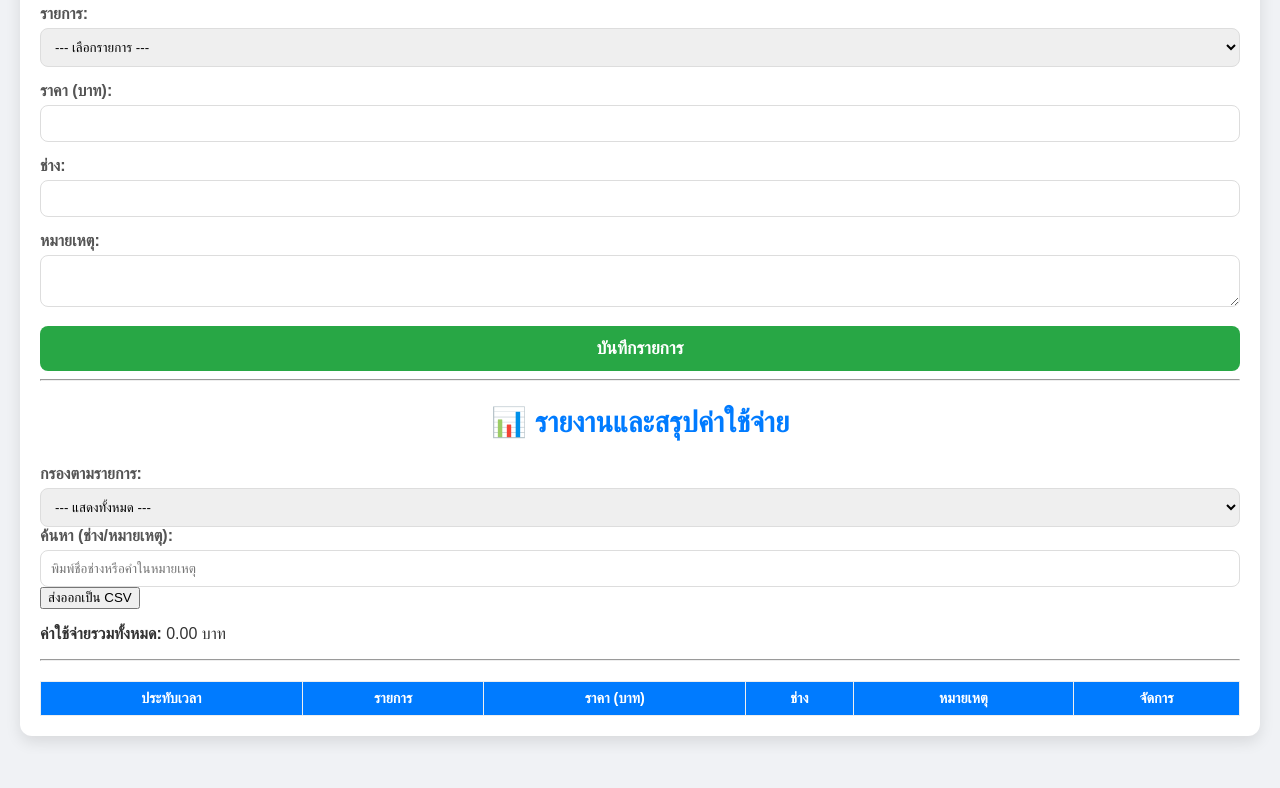
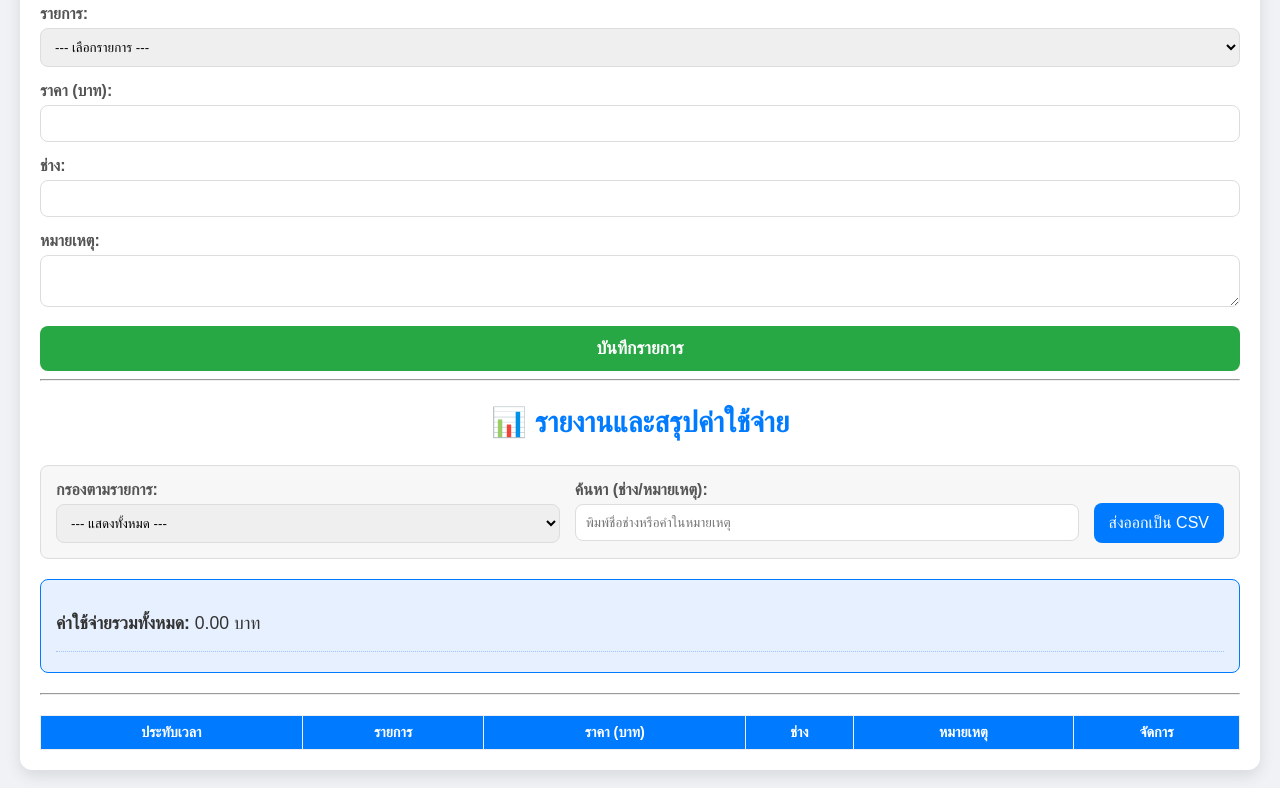
Before and after one commit to witsaoo-jpg/home, a plain HTML site: page index.html in a window 1280 px wide. Shown: the part 112-900 px from the top of the page. Before the commit the page ends 866 px from the top, so only its background shows below. Drawn offline with Linux system fonts and the light colour scheme; some packages are replaced by stand-ins of ours; a script that the page names is missing.

Commit message:
Update style.css

```diff
--- a/style.css
+++ b/style.css
@@ -148,3 +148,74 @@ button[type="submit"] {
         margin: 2px 1%;
     }
 }
+/* โค้ด CSS เดิม (สำหรับการจัดหน้า Responsive) ... */
+
+/* === เพิ่ม CSS สำหรับส่วนควบคุมและสรุป === */
+.controls-container {
+    display: flex;
+    flex-wrap: wrap; /* ให้ขึ้นบรรทัดใหม่ได้ในจอเล็ก */
+    gap: 15px;
+    margin-bottom: 20px;
+    padding: 15px;
+    border: 1px solid #ddd;
+    border-radius: 8px;
+    background-color: #f7f7f7;
+}
+
+.filter-group {
+    flex: 1;
+    min-width: 250px; /* ความกว้างขั้นต่ำของช่องกรอง/ค้นหา */
+}
+
+#exportCsvBtn {
+    background-color: #007bff; /* สีน้ำเงินสำหรับการส่งออก */
+    color: white;
+    padding: 10px 15px;
+    border: none;
+    border-radius: 8px;
+    cursor: pointer;
+    font-size: 1em;
+    height: 40px; /* กำหนดความสูงให้เท่ากับ input */
+    width: 100%; /* ให้เต็มความกว้างในจอเล็ก */
+    align-self: flex-end; /* จัดปุ่มให้อยู่ล่างสุดใน flex item */
+}
+
+#exportCsvBtn:hover {
+    background-color: #0056b3;
+}
+
+#summary-area {
+    margin: 20px 0;
+    padding: 15px;
+    border: 1px solid #007bff;
+    border-radius: 8px;
+    background-color: #e6f0ff; /* สีฟ้าอ่อนสำหรับเน้นส่วนสรุป */
+    font-size: 1.1em;
+}
+
+#categorySummary {
+    margin-top: 10px;
+    padding-top: 5px;
+    border-top: 1px dotted #a0c3ff;
+    display: flex;
+    flex-wrap: wrap;
+    gap: 10px 20px;
+    font-size: 0.9em;
+}
+
+#categorySummary span {
+    font-weight: normal;
+    color: #333;
+}
+
+/* ปรับให้ดีขึ้นในหน้าจอที่กว้างขึ้น */
+@media screen and (min-width: 601px) {
+    .filter-group {
+        flex: 1 1 30%;
+    }
+    #exportCsvBtn {
+        width: auto; /* ไม่เต็มความกว้างในจอใหญ่ */
+    }
+}
+
+/* ... โค้ด CSS เดิมที่เหลือ ... */
```
